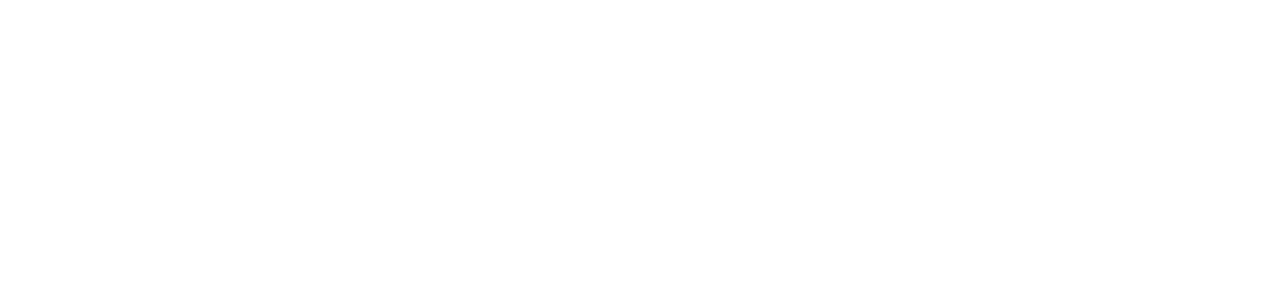
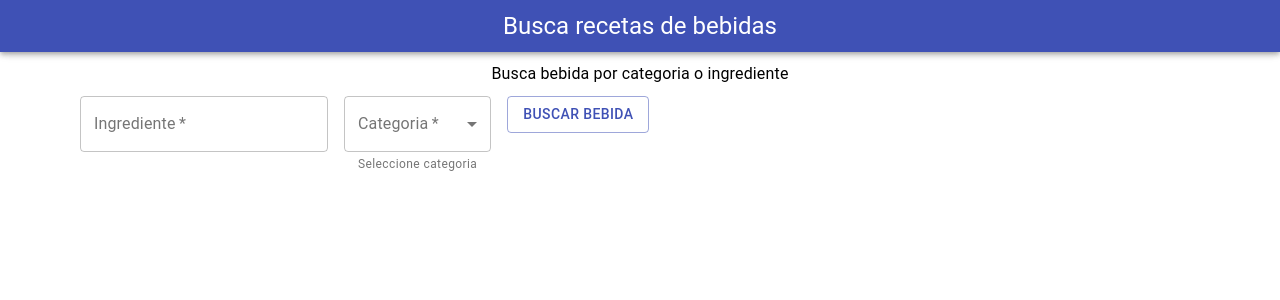
Before and after one commit to gabrielaflores09/react-bebidas, a React (Create React App) app: page / in a window 1280 px wide. Shown: the top 300 px of the page. Built offline with nearby package versions, Linux system fonts and the light colour scheme.

Commit message:
aplicación MUI

```diff
--- a/src/App.jsx
+++ b/src/App.jsx
@@ -1,10 +1,14 @@
 import React from 'react';
+import {Container} from '@material-ui/core';
+import Header from './components/Header';
+import Formulario from './components/Formulario';
 
 function App() {
   return (
-    <div className="App">
-
-    </div>
+    <Container>
+      <Header/>
+      <Formulario/>
+    </Container>
   );
 }
 
--- /dev/null
+++ b/src/components/Formulario.jsx
@@ -0,0 +1,69 @@
+import React from 'react';
+import {Container,
+        makeStyles,
+        Typography,
+        Toolbar,
+        MenuItem,
+        TextField,
+        Button
+} from '@material-ui/core';
+
+const useStyles = makeStyles( (theme) => ({
+    root:{
+        marginTop: 60,
+        textAlign: 'center',
+    },
+    formControl: {
+        '& > *': {
+            margin: theme.spacing(1),
+        },
+    },
+}));
+
+const Formulario = () => {
+
+    const classes = useStyles();
+
+    return (
+        <Container className={classes.root}>
+            <Typography variant="subtitle1">
+                Busca bebida por categoria o ingrediente
+            </Typography>
+            <Toolbar>
+                <form
+                    className={classes.formControl}
+                    autoComplete="off"
+                >
+                    <TextField
+                        id="outlined-basic"
+                        label="Ingrediente"
+                        variant="outlined"
+                        required
+                    />
+
+
+                    <TextField
+                        id="outlined-select-currency"
+                        select
+                        label="Categoria"
+                        helperText="Seleccione categoria"
+                        variant="outlined"
+                        required
+                    >
+                        <MenuItem value="">
+                            <em>None</em>
+                        </MenuItem>
+                        <MenuItem value={10}>Ten</MenuItem>
+                        <MenuItem value={20}>Twenty</MenuItem>
+                        <MenuItem value={30}>Thirty</MenuItem>
+                    </TextField>
+                    <Button variant="outlined" color="primary">
+                        Buscar Bebida
+                    </Button>
+                </form>
+            </Toolbar>
+        </Container>
+     );
+}
+
+export default Formulario;
--- a/src/components/Header.jsx
+++ b/src/components/Header.jsx
@@ -1,8 +1,31 @@
-import React from 'react';
+import React,{Fragment} from 'react';
+import {AppBar,Typography } from '@material-ui/core';
+import {makeStyles} from '@material-ui/core/styles';
+import Formulario from './Formulario';
+
+const useStyles = makeStyles((theme) =>({
+    root: {
+        textAlign: 'center',
+    },
+    tittle: {
+        marginTop: 10,
+        marginBottom: 10,
+    },
+
+}));
 
 const Header = () => {
+
+    const classes = useStyles();
+
     return (
-        <h1>Hola</h1>
+        <Fragment>
+            <AppBar className={classes.root} color="primary">
+                <Typography className={classes.tittle} variant="h5">
+                    Busca recetas de bebidas
+                </Typography>
+            </AppBar>
+        </Fragment>
      );
 }
 
```
